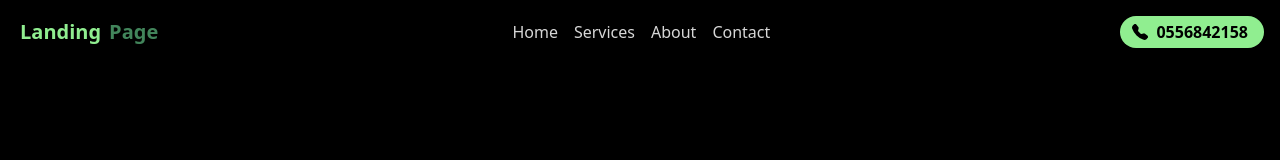
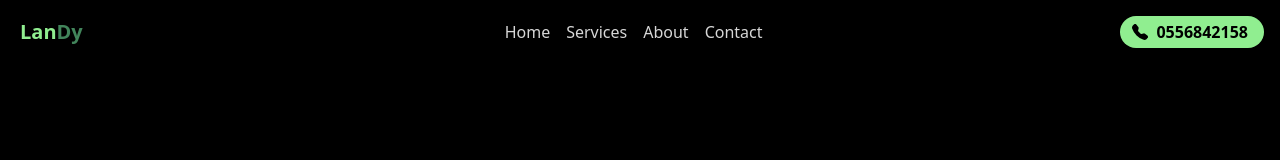
Before and after one commit to nemo256/landy, a Next.js app: page / in a window 1280 px wide. Shown: the top 160 px of the page. Built offline with nearby package versions, Linux system fonts and the light colour scheme.

Commit message:
updated landing page to LanDy!

```diff
--- a/components/Header.jsx
+++ b/components/Header.jsx
@@ -35,8 +35,8 @@ const Header = () => {
       <div className="flex flex-row justify-between">
         <Link href="/">
           <div className="flex flex-row cursor-pointer items-center">
-            <p className="px-1 text-xl text-accent font-black">Landing</p>
-            <p className="px-1 text-xl text-secondary font-black">Page</p>
+            <p className="pl-1 text-xl text-accent font-black">Lan</p>
+            <p className="pr-16 text-xl text-secondary font-black">Dy</p>
           </div>
         </Link>
         <ul className="hidden md:flex flex-row items-center">
--- a/components/Services.jsx
+++ b/components/Services.jsx
@@ -1,7 +1,7 @@
 const Services = () => {
   return (
     <section id="services" name="#services" className="px-4 bg-wave-1-top-mobile sm:bg-wave-1-top bg-cover bg-no-repeat center bg-primary text-center text-white h-screen snap-center">
-      Services
+      Features
     </section>
   )
 }
--- a/pages/index.js
+++ b/pages/index.js
@@ -10,8 +10,8 @@ const Home = () => {
   return (
     <>
       <Head>
-        <title>Landy</title>
-        <meta name="description" content="Landy is a landing page template built using NextJS and TalwindCSS." />
+        <title>LanDy</title>
+        <meta name="description" content="LanDy is a landing page template built using NextJS and TalwindCSS." />
         <link rel="icon" href="/favicon.png" />
       </Head>
       <div className="max-w-screen-xl mx-auto flex flex-col h-screen justify-between scroll-smooth snap-y snap-mandatory">
```
Also changed, not shown: 1 other file (tests, documents, lock files or other folders).
